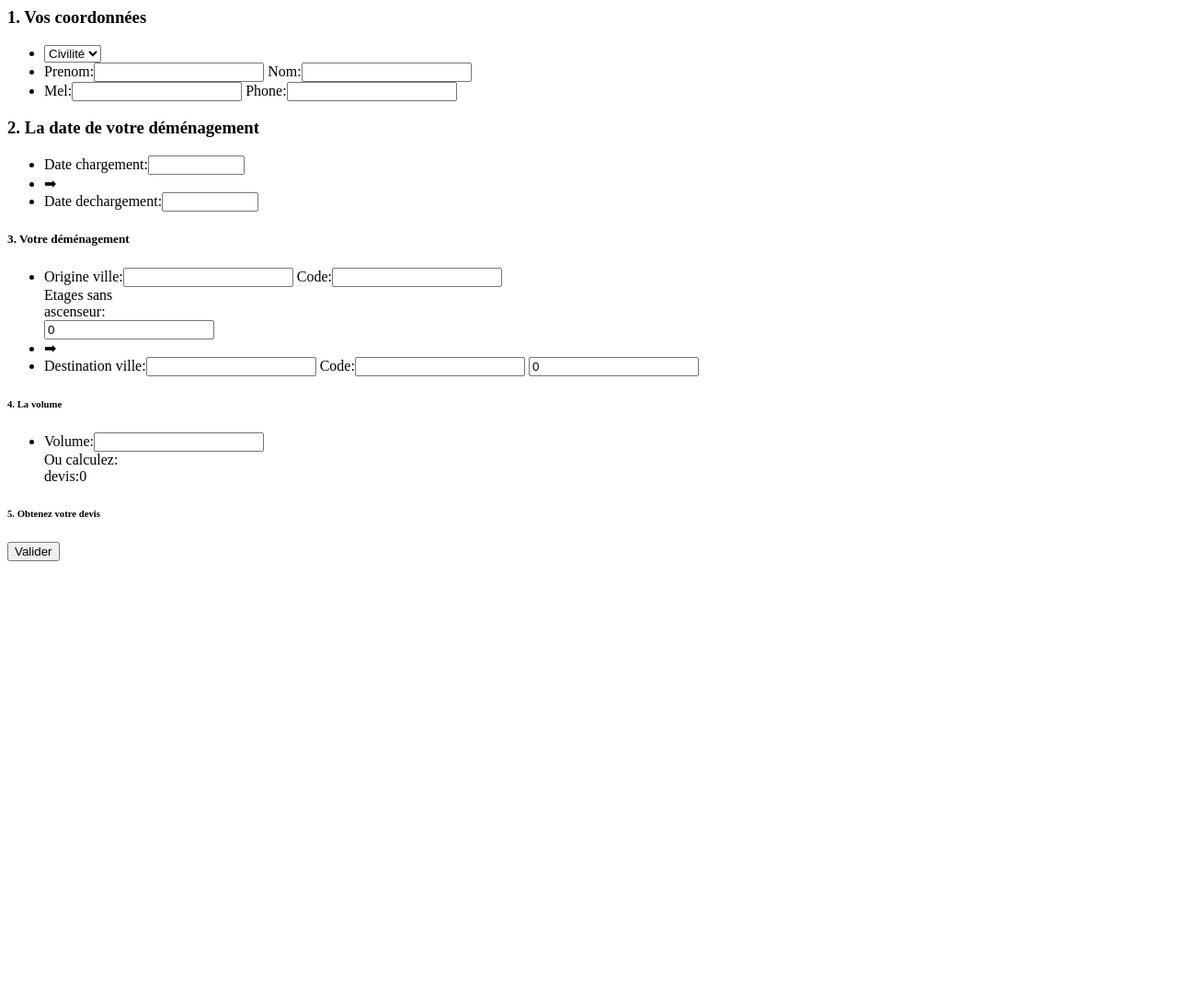
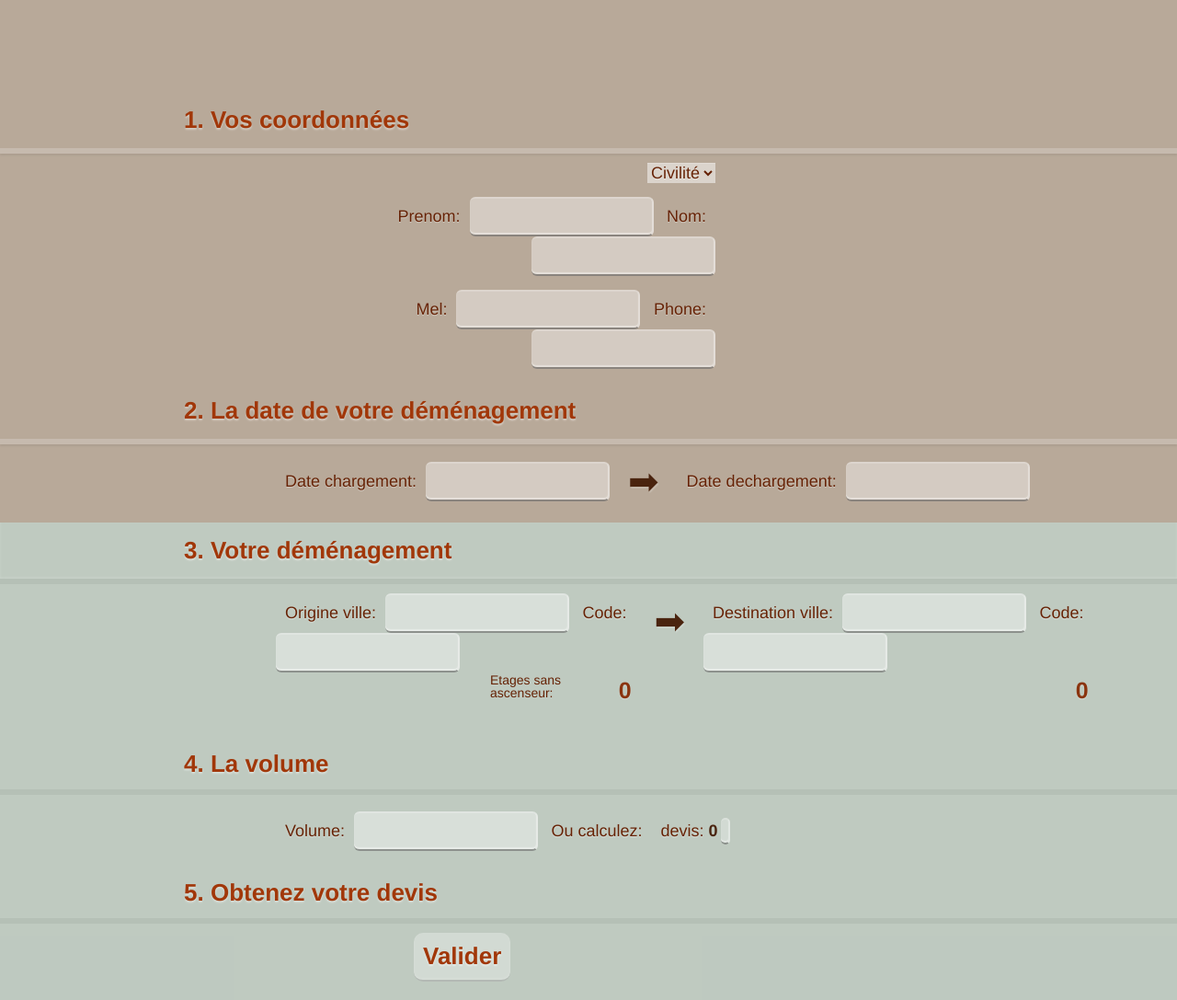
Before and after one commit to austing/Hakim, a Django app: template hakim/templates/moving/devis.html in a window 1280 px wide. Shown: the whole page at 92% size. Before the commit the page ends 610 px from the top, so only its background shows below. Run offline with Django 3.2, Linux system fonts and the light colour scheme; the template is opened without the code that fills it: values that come from a table or form of the project are taken from there, others are empty; parts of the project's set-up code (start-up, migrations or seed data) failed here and were passed over; some libraries are stand-ins or nearby versions.

Commit message:
calendar styled, css file added

```diff
--- /dev/null
+++ b/hakim/hakim/static/css/devis.css
@@ -0,0 +1,565 @@
+@charset "utf-8";
+/* CSS Document */
+
+
+
+
+
+
+
+
+
+
+
+
+
+ul {
+margin-left: 300px;
+}
+
+body {
+margin: 0px;
+background-color: #B8A999;
+}
+/*#;C8BDBB*/
+
+
+h5 {
+margin: 0;
+font: bold 26px "Helvetica Neue","HelveticaNeue",Helvetica,Arial,sans-serif;
+color: #A13709;
+padding: 15px;
+display: block;
+position: relative;
+padding-left: 200px;
+text-shadow: 0 2px 2px rgba(255,255,255,0.4);
+border-bottom: 6px rgba(0,0,0,0.05) solid;
+box-shadow: inset 0 -1px 3px rgba(255,255,255,0.17);
+}
+
+h6 {
+margin: 0;
+font: bold 26px "Helvetica Neue","HelveticaNeue",Helvetica,Arial,sans-serif;
+color: #A13709;
+padding: 15px;
+padding-bottom: 12px;
+margin-top: 15px;
+display: block;
+position: relative;
+padding-left: 200px;
+text-shadow: 0 2px 2px rgba(255,255,255,0.4);
+border-bottom: 6px rgba(0,0,0,0.05) solid;
+}
+
+h3 {
+margin: 0;
+font: bold 26px "Helvetica Neue","HelveticaNeue",Helvetica,Arial,sans-serif;
+color: #A13709;
+padding: 15px;
+display: block;
+position: relative;
+padding-left: 200px;
+text-shadow: 0 2px 2px rgba(255,255,255,0.4);
+border-bottom: 6px rgba(255,255,255,0.2) solid;
+box-shadow: 0 2px 2px rgba(0,0,0,0.07);
+}
+
+h4 {
+font: bold 26px "Helvetica Neue","HelveticaNeue",Helvetica,Arial,sans-serif;
+color: #AA440F;
+padding: 15px;
+background: rgba(200,210,230,0.4);
+display: block;
+position: relative;
+padding-left: 200px;
+text-shadow: 0 2px 2px rgba(255,255,255,0.4);
+box-shadow: 0 2px 2px rgba(0,0,0,0.07);
+}
+/*B8A994*/
+form{
+margin: 0px;
+padding: 0px;
+}
+
+form ul {
+color: #442205;
+
+font: bold 16px/1.8 "Helvetica Neue","HelveticaNeue",Helvetica,Arial,sans-serif;
+
+padding: 0px;
+padding-top: 10px;
+padding-bottom: 15px;
+margin-bottom: 0px;
+margin-top: 0px;
+}
+
+li {
+list-style: none;
+padding-left: 20px;
+padding-right: 20px;
+padding-top: 8px;
+padding-bottom: 0px;
+}
+
+form li { position:relative }
+/*label  { position:absolute; top:0; left:0}*/
+
+li input {
+background: rgba(255, 255, 255, .4);
+padding: 9px;
+padding-top: 9px;
+width: 200px;
+font: 18px "Helvetica Neue","HelveticaNeue",Helvetica,Arial,sans-serif;
+border: 0px transparent solid;
+border-radius: 6px;
+    border-bottom: 2px solid rgba(0,0,0,0.35);
+    border-right: 2px solid rgba(255,255,255,0.35);
+    border-top: 2px solid rgba(255,255,255,0.20);
+    box-shadow: inset 0 -2px 1px rgba(255,255,255,0.4);
+color: #662205;
+text-shadow: 0 1px 1px rgba(255,255,255,0.4);
+}
+
+li input:focus {
+background: rgba(255, 255, 255, .8);
+}
+
+li input#id_civilite {
+width: 80px;
+}
+
+#contact_form label {
+border: 1px solid transparent;
+padding: 9px;
+padding-top: 10px;
+font: 18px "Helvetica Neue","HelveticaNeue",Helvetica,Arial,sans-serif;
+color: #662205;
+text-shadow: 0 1px 1px rgba(255,255,255,0.4);
+}
+
+li select {
+border: 0px transparent solid;
+background: rgba(255, 255, 255, .5);
+line-height: 20px;
+font: 18px "Helvetica Neue","HelveticaNeue",Helvetica,Arial,sans-serif;
+    box-shadow: inset 0 1px 1px rgba(255,255,255,0.2);
+color: #662205;
+text-shadow: 0 1px 1px rgba(255,255,255,0.4);
+}
+
+input#id_origine_etages_sans_ascenseur, input#id_destination_etages_sans_ascenseur {
+width: 50px;
+}
+input.meuble-quantite, input.spinner {
+width: 50px;
+background-color: transparent;
+border: none;
+box-shadow: none;
+font: bold 25px "Helvetica Neue","HelveticaNeue",Helvetica,Arial,sans-serif;
+color: #8A340F;
+text-align: right;
+padding: 5px;
+}
+input#id_origine_code, input#id_destination_code {
+display: block;
+}
+
+#demenagement {
+display: table;
+}
+#demenagement-holder {
+background-color: rgba(200,250,250,0.4);
+margin: 0px;
+padding: 0px;
+}
+
+#demenagement li {
+display: table-cell;
+vertical-align: top;
+padding: 0px;
+text-align: right;
+}
+
+#calendrier {
+display: table;
+}
+#calendrier li{
+display: table-cell;
+vertical-align: middle;
+padding: 0px;
+}
+
+#calendrier li.arrow, #demenagement li.arrow {
+padding: 20px;
+font-size: 40px;
+color: #4A240F;
+line-height: 20px;
+text-shadow: 1px 2px 1px rgba(255,255,255,0.2);
+font-weight: normal;
+}
+#coordonnees {
+display: block;
+text-align: right;
+width: 510px;
+margin-left: 270px;
+padding-bottom: 0px;
+}
+
+#coordonnees li{
+display: inline-block;
+position: relative;
+padding: 0px;
+padding-right: 2px;
+padding-bottom: 15px;
+}
+
+.break
+{
+margin: 0px;
+padding: 0px;
+display: block;
+height: 0px;
+width: 0px;
+}
+
+#etages {
+display: inline-block;
+text-align: left;
+font-weight: normal;
+font-size: 14px;
+line-height: 14px;
+position: relative;
+margin: 0px;
+padding: 0px;
+margin-bottom: 10px;
+margin-right: 27px;
+vertical-align: bottom;
+color: #662205;
+}
+
+a.ui-spinner-button{
+display: inline-block;
+vertical-align: top;
+margin-top: 7px;
+cursor: hand;
+}
+
+#devis {
+display: inline-block;
+margin-left: 14px;
+}
+
+a#volume-link {
+margin-left: 3px;
+color: #333388;
+cursor: hand;
+padding: 4px;
+background-color: rgba(255,255,255,0.3);
+border: 0px transparent solid;
+border-radius: 6px;
+    border-bottom: 2px solid rgba(0,0,0,0.35);
+    border-right: 2px solid rgba(255,255,255,0.35);
+    border-top: 2px solid rgba(255,255,255,0.20);
+    box-shadow: inset 0 -2px 1px rgba(255,255,255,0.4);
+color: #662205;
+text-shadow: 0 1px 1px rgba(255,255,255,0.4);
+font-weight: normal;
+}
+
+a#volume-link:hover {
+background-color: rgba(255,255,255,0.6);
+}
+a#volume-link:active {
+background-color: rgba(0,0,0,0.1);
+}
+
+
+#devis label {
+margin: 0;
+padding: 0;
+padding-right: 4px;
+}
+
+#volume-estimate {
+font-size: 18px;
+color: #4A240F;
+}
+
+ul#volume {
+padding-bottom: 0px;
+}
+
+ul#volume li {
+padding-left: 0;
+}
+
+#devis-option {
+margin-left: 10px;
+display: inline;
+font: 18px "Helvetica Neue","HelveticaNeue",Helvetica,Arial,sans-serif;
+color: #662205;
+text-shadow: 0 1px 1px rgba(255,255,255,0.4);
+}
+
+.chambre {
+
+margin: 0;
+font: 22px "Helvetica Neue","HelveticaNeue",Helvetica,Arial,sans-serif;
+color: #662205;
+padding: 5px;
+display: block;
+position: relative;
+padding-left: 15px;
+text-shadow: 0 2px 2px rgba(255,255,255,0.4);
+border-top: 5px rgba(0,0,0,0.05) solid;
+}
+ul.chambres {
+border-bottom: 5px rgba(0,0,0,0.05) solid;
+width: 500px;
+padding: 0px;
+margin-top: 15px;
+}
+
+form ul.meubles {
+margin: 0;
+padding-top: 0px;
+padding-bottom: 10px;
+}
+form ul.meubles:last-child {
+padding-bottom: 0px;
+}
+form ul.meubles li {
+display: inline-block;
+padding: 0;
+}
+.labelled-hidden-input-text {
+vertical-align: middle;
+font:20px "Helvetica Neue","HelveticaNeue",Helvetica,Arial,sans-serif;
+color: #442205;
+padding: 0;
+margin: 0;
+letter-spacing: -2px;
+}
+
+a {
+cursor: hand;
+}
+
+button[type="submit"] {
+    -webkit-appearance: none;
+margin: 0;
+font: bold 26px "Helvetica Neue","HelveticaNeue",Helvetica,Arial,sans-serif;
+color: #A13709;
+background: rgba(255,255,255,0.3);
+display: block;
+position: relative;
+border: none;
+padding: 10px;
+border-radius: 10px;
+margin-left: 450px;
+margin-top: 10px;
+text-shadow: 0 2px 2px rgba(255,255,255,0.4);
+border-bottom: 2px rgba(0,0,0,0.15) solid;
+box-shadow: inset 0 -1px 3px rgba(255,255,255,0.17);
+cursor: hand;
+}
+button[type="submit"]:hover{
+background-color: rgba(255,255,255,0.6);
+}
+button[type="submit"]:active {
+background-color: rgba(0,0,0,0.1);
+}
+div#bottom {
+background-color: rgba(77, 62, 84, 0.6);
+height: 100px;
+margin: 0;
+}
+div#top {
+background-color: transparent;
+height: 100px;
+margin: 0;
+}
+
+div#height-filler {
+height: 20px;
+}
+
+.errors input {
+background-color: rgba(255,40,37,0.6);
+border-bottom: 1px transparent solid;
+box-shadow: none;
+}
+
+
+
+
+
+
+.ui-datepicker {
+margin-top: 5px;
+border-radius: 6px;
+	width: 17em;
+	padding: .2em .2em 0;
+	display: none;
+	background-color: rgba(255,255,255,0.9);
+font:20px "Helvetica Neue","HelveticaNeue",Helvetica,Arial,sans-serif;
+
+}
+.ui-datepicker .ui-datepicker-header {
+	position: relative;
+	padding: .2em 0;
+}
+.ui-datepicker .ui-datepicker-prev,
+.ui-datepicker .ui-datepicker-next {
+	position: absolute;
+	top: 2px;
+	width: 1.8em;
+	height: 1.8em;
+}
+.ui-datepicker .ui-datepicker-prev {
+	left: 2px;
+}
+.ui-datepicker .ui-datepicker-next {
+	right: 25px;
+}
+
+.ui-datepicker .ui-datepicker-prev span,
+.ui-datepicker .ui-datepicker-next span {
+	display: block;
+	position: absolute;
+	left: 50%;
+	margin-left: -8px;
+	top: 50%;
+	margin-top: -8px;
+}
+.ui-datepicker .ui-datepicker-title {
+	margin: 0 2.3em;
+	line-height: 1.8em;
+	text-align: center;
+}
+.ui-datepicker .ui-datepicker-title select {
+	font-size: 1em;
+	margin: 1px 0;
+}
+.ui-datepicker select.ui-datepicker-month-year {
+	width: 100%;
+}
+.ui-datepicker select.ui-datepicker-month,
+.ui-datepicker select.ui-datepicker-year {
+	width: 49%;
+}
+.ui-datepicker table {
+	width: 100%;
+	font-size: .9em;
+	border-collapse: collapse;
+	margin: 0 0 .4em;
+}
+.ui-datepicker th {
+	padding: .7em .3em;
+	text-align: center;
+	font-weight: bold;
+	border: 0;
+}
+.ui-datepicker td {
+	border: 0;
+	padding: 1px;
+}
+.ui-datepicker td span,
+.ui-datepicker td a {
+	display: block;
+	padding: .2em;
+	text-align: right;
+	text-decoration: none;
+}
+.ui-datepicker .ui-datepicker-buttonpane {
+	background-image: none;
+	margin: .7em 0 0 0;
+	padding: 0 .2em;
+	border-left: 0;
+	border-right: 0;
+	border-bottom: 0;
+}
+.ui-datepicker .ui-datepicker-buttonpane button {
+	float: right;
+	margin: .5em .2em .4em;
+	cursor: pointer;
+	padding: .2em .6em .3em .6em;
+	width: auto;
+	overflow: visible;
+}
+.ui-datepicker .ui-datepicker-buttonpane button.ui-datepicker-current {
+	float: left;
+}
+
+/* with multiple calendars */
+.ui-datepicker.ui-datepicker-multi {
+	width: auto;
+}
+.ui-datepicker-multi .ui-datepicker-group {
+	float: left;
+}
+.ui-datepicker-multi .ui-datepicker-group table {
+	width: 95%;
+	margin: 0 auto .4em;
+}
+.ui-datepicker-multi-2 .ui-datepicker-group {
+	width: 50%;
+}
+.ui-datepicker-multi-3 .ui-datepicker-group {
+	width: 33.3%;
+}
+.ui-datepicker-multi-4 .ui-datepicker-group {
+	width: 25%;
+}
+.ui-datepicker-multi .ui-datepicker-group-last .ui-datepicker-header,
+.ui-datepicker-multi .ui-datepicker-group-middle .ui-datepicker-header {
+	border-left-width: 0;
+}
+.ui-datepicker-multi .ui-datepicker-buttonpane {
+	clear: left;
+}
+.ui-datepicker-row-break {
+	clear: both;
+	width: 100%;
+	font-size: 0;
+}
+
+/* RTL support */
+.ui-datepicker-rtl {
+	direction: rtl;
+}
+.ui-datepicker-rtl .ui-datepicker-prev {
+	right: 2px;
+	left: auto;
+}
+.ui-datepicker-rtl .ui-datepicker-next {
+	left: 2px;
+	right: auto;
+}
+.ui-datepicker-rtl .ui-datepicker-prev:hover {
+	right: 1px;
+	left: auto;
+}
+.ui-datepicker-rtl .ui-datepicker-next:hover {
+	left: 1px;
+	right: auto;
+}
+.ui-datepicker-rtl .ui-datepicker-buttonpane {
+	clear: right;
+}
+.ui-datepicker-rtl .ui-datepicker-buttonpane button {
+	float: left;
+}
+.ui-datepicker-rtl .ui-datepicker-buttonpane button.ui-datepicker-current,
+.ui-datepicker-rtl .ui-datepicker-group {
+	float: right;
+}
+.ui-datepicker-rtl .ui-datepicker-group-last .ui-datepicker-header,
+.ui-datepicker-rtl .ui-datepicker-group-middle .ui-datepicker-header {
+	border-right-width: 0;
+	border-left-width: 1px;
+}
+
+.ui-datepicker-title {
+font-weight: bold;
+}
--- a/hakim/moving/forms.py
+++ b/hakim/moving/forms.py
@@ -27,8 +27,8 @@ class ParticulierContactForm(ModelForm):
         exclude = ('etat_de_commande','destination_addresse','origine_addresse','meubles')
     def __init__(self, *args, **kwargs):
         super(ParticulierContactForm, self).__init__(*args, **kwargs)
-        self.fields['date_chargement'].widget = AdminDateWidget()
-        self.fields['date_dechargement'].widget = AdminDateWidget()
+#        self.fields['date_chargement'].widget = AdminDateWidget()
+#        self.fields['date_dechargement'].widget = AdminDateWidget()
         self.fields['origine_etages_sans_ascenseur'].widget = SpinnerWidget();
         self.fields['destination_etages_sans_ascenseur'].widget = SpinnerWidget();
 
@@ -102,7 +102,7 @@ class MeubleFormSet(BaseModelFormSet):
             if chambre and chambre.id != current_chambre:
                 if current_chambre:
                     render = render + "</ul></li>"
-                render = render + u"<li class=\"chambre\"><span class='toggle-triangle'>▼</span> <a class='togglelink'>%s</a></li><ul class='meubles'>" % chambre.nom.title()
+                render = render + u"<li class=\"chambre\"><a class='togglelink'><span class='toggle-triangle'>▼</span> %s</a></li><ul class='meubles'>" % chambre.nom.title()
                 current_chambre = chambre.id
             render = render + form.as_ul()
         if current_chambre:
--- a/hakim/templates/moving/devis.html
+++ b/hakim/templates/moving/devis.html
@@ -7,10 +7,7 @@
 
 <link href="/static/css/devis.css" rel="stylesheet" type="text/css">
 
-        {%comment%}
-            <script type="text/javascript" src="/static/admin/js/jquery.min.js"></script>
-            <script type="text/javascript" src="/static/admin/js/jquery.init.js"></script>
-        {%endcomment%}
+
 
 <script type="text/javascript"  src="/static/js/jquery-1.9.0.min.js"></script>
 <script type="text/javascript"  src="/static/jquery-ui-1.9.2.custom/js/jquery-ui-1.9.2.custom.min.js"></script>
@@ -25,22 +22,18 @@ $(document).ready(function() {
   $("#contact_form label[for]").inFieldLabels({fadeDuration:0,fadeOpacity:0.15});
 
   $('span.errors input').change(function(){$(this).parent('span.errors').removeClass('errors');});
+
+  $( "#id_date_chargement" ).datepicker({ dateFormat: 'dd/mm/yy' });
+  $( "#id_date_dechargement" ).datepicker({ dateFormat: 'dd/mm/yy' });
+$(window).load(function() {
+   $('#ui-datepicker-div').addClass('jquerystyles');
+});
+
 });
 
 
 </script>
 
-
-        {% comment%}
-            <script type="text/javascript" src="/static/admin/js/core.js"></script>
-            <script type="text/javascript" src="/static/admin/js/admin/RelatedObjectLookups.js"></script>
-
-            {{ contact_form.media }}
-
-            <script type="text/javascript">
-            window.__admin_media_prefix__ = "{% filter escapejs %}static/admin/{% endfilter %}";
-            </script>
-        {% endcomment%}
 
 
 
@@ -146,8 +139,8 @@ Ou calculez:
 <div id="height-filler"></div>
 </div>
 </div>
-<div id="bottom">
- </div>
+<!--<div id="bottom">
+ </div>-->
 
 </form>
 </body>
```
Also changed, not shown: hakim/hakim/static/js/meubles.js (+6 -6 lines), hakim/hakim/static/css/jquery-ui-1.10.0.custom.css (added).
